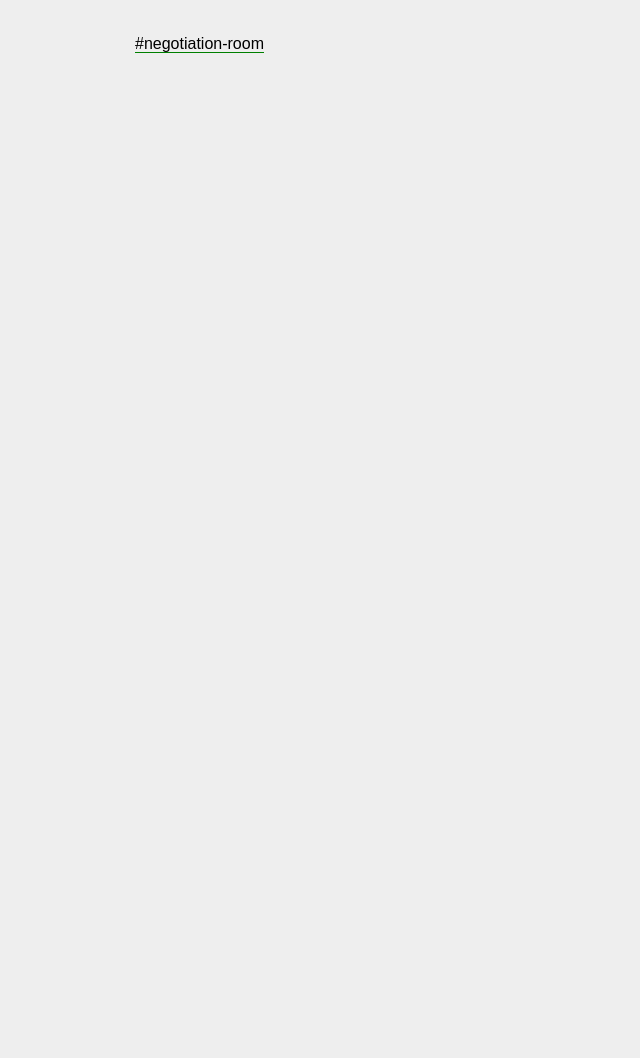
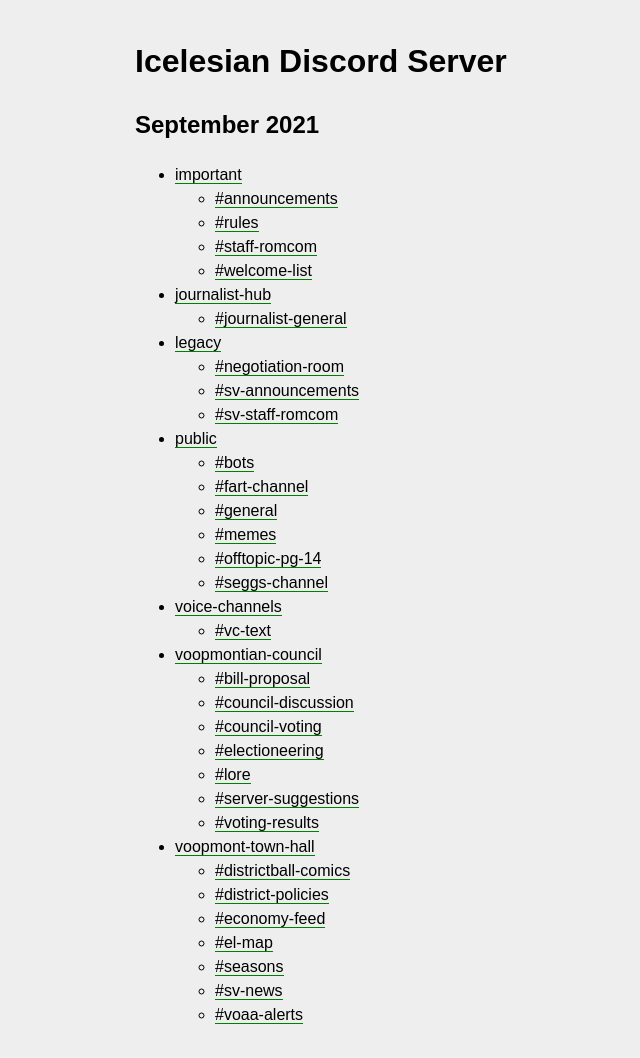
Before and after one commit to Voopmont/archive, a plain HTML site: page index.html in a window 1280 px wide. Shown: the whole page, without its empty margins (105-745 px from the left). Before the commit the page ends 800 px from the top, so only its background shows below. Drawn offline with Linux system fonts and the light colour scheme.

Commit message:
september update

```diff
--- a/index.html
+++ b/index.html
@@ -1,14 +1,80 @@
 <!DOCTYPE html>
 <html>
     <head>
-        <title>Voopmont Discord Archive</title>
+        <title>Icelesian Discord Server (September 2021)</title>
         <link rel="stylesheet" href="style.css">
         <link rel="shortcut icon" type="image/x-icon" href="meta/favicon.ico">
         <meta name="viewport" content="width=device-width, initial-scale=1">
-        <meta property="og:title" content="Voopmont Archive">
-        <meta property="og:description" content="An archive of select channels from the Discord server.">
+        <meta property="og:title" content="Icelesian Discord Server (September 2021)">
     </head>
     <body>
-		<p><a href="negotiation-room/index.html">#negotiation-room</a></p>
+		<h1>Icelesian Discord Server</h1>
+		<h2>September 2021</h2>
+		<ul>
+			<li>
+				<a href="important/index">important</a>
+				<ul>
+					<li><a href="important/announcements/index">#announcements</a></li>
+					<li><a href="important/rules/index">#rules</a></li>
+					<li><a href="important/staff-romcom/index">#staff-romcom</a></li>
+					<li><a href="important/welcome-list/index">#welcome-list</a></li>
+				</ul>
+			</li>
+			<li>
+				<a href="journalist-hub/index">journalist-hub</a>
+				<ul>
+					<li><a href="journalist-hub/journalist-general/index">#journalist-general</a></li>
+				</ul>
+			</li>
+			<li>
+				<a href="legacy/index">legacy</a>
+				<ul>
+					<li><a href="legacy/negotiation-room/index">#negotiation-room</a></li>
+					<li><a href="legacy/sv-announcements/index">#sv-announcements</a></li>
+					<li><a href="legacy/sv-staff-romcom/index">#sv-staff-romcom</a></li>
+				</ul>
+			</li>
+			<li>
+				<a href="public/index">public</a>
+				<ul>
+					<li><a href="public/bots/index">#bots</a></li>
+					<li><a href="public/fart-channel/index">#fart-channel</a></li>
+					<li><a href="public/general/index">#general</a></li>
+					<li><a href="public/memes/index">#memes</a></li>
+					<li><a href="public/offtopic-pg-14/index">#offtopic-pg-14</a></li>
+					<li><a href="public/seggs-channel/index">#seggs-channel</a></li>
+				</ul>
+			</li>
+			<li>
+				<a href="voice-channels/index">voice-channels</a>
+				<ul>
+					<li><a href="voice-channels/vc-text/index">#vc-text</a></li>
+				</ul>
+			</li>
+			<li>
+				<a href="voopmontian-council/index">voopmontian-council</a>
+				<ul>
+					<li><a href="voopmontian-council/bill-proposal/index">#bill-proposal</a></li>
+					<li><a href="voopmontian-council/council-discussion/index">#council-discussion</a></li>
+					<li><a href="voopmontian-council/council-voting/index">#council-voting</a></li>
+					<li><a href="voopmontian-council/electioneering/index">#electioneering</a></li>
+					<li><a href="voopmontian-council/lore/index">#lore</a></li>
+					<li><a href="voopmontian-council/server-suggestions/index">#server-suggestions</a></li>
+					<li><a href="voopmontian-council/voting-results/index">#voting-results</a></li>
+				</ul>
+			</li>
+			<li>
+				<a href="voopmont-town-hall/index">voopmont-town-hall</a>
+				<ul>
+					<li><a href="voopmont-town-hall/districtball-comics/index">#districtball-comics</a></li>
+					<li><a href="voopmont-town-hall/district-policies/index">#district-policies</a></li>
+					<li><a href="voopmont-town-hall/economy-feed/index">#economy-feed</a></li>
+					<li><a href="voopmont-town-hall/el-map/index">#el-map</a></li>
+					<li><a href="voopmont-town-hall/seasons/index">#seasons</a></li>
+					<li><a href="voopmont-town-hall/sv-news/index">#sv-news</a></li>
+					<li><a href="voopmont-town-hall/voaa-alerts/index">#voaa-alerts</a></li>
+				</ul>
+			</li>
+		</ul>
     </body>
 </html>
```
Also changed, not shown: important/index.html (added, +20 -0 lines), journalist-hub/index.html (added, +17 -0 lines), legacy/index.html (added, +19 -0 lines), public/index.html (added, +22 -0 lines), voice-channels/index.html (added, +17 -0 lines), voopmont-town-hall/index.html (added, +23 -0 lines), voopmontian-council/index.html (added, +23 -0 lines).
